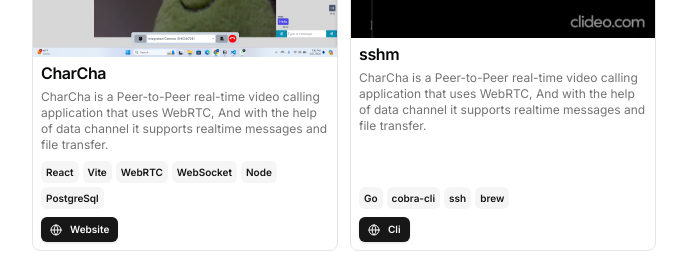
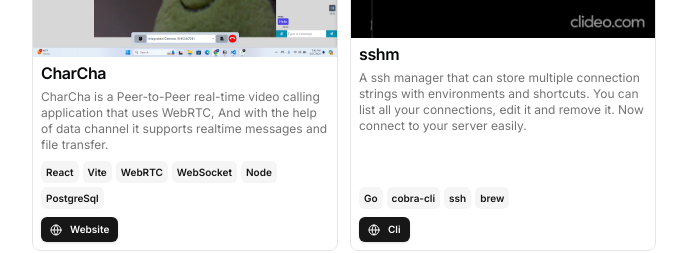
Before and after one commit to dhruv160410116084/portfolio, a Next.js app: page / in a window 1280 px wide. Shown: the part 1406-1659 px from the top of the page, without its empty margins (296-983 px from the left). Built offline with nearby package versions, Linux system fonts and the light colour scheme.

Commit message:
ssh des updated

```diff
--- a/src/data/resume.tsx
+++ b/src/data/resume.tsx
@@ -157,7 +157,7 @@ export const DATA = {
       // dates: "Jan 2024 - Feb 2024",
       active: true,
       description:
-        "CharCha is a Peer-to-Peer real-time video calling application that uses WebRTC, And with the help of data channel it supports realtime messages and file transfer.",
+        "A ssh manager that can store multiple connection strings with environments and shortcuts. You can list all your connections, edit it and remove it. Now connect to your server easily.",
       technologies: [
         "Go",
         "cobra-cli",
```
